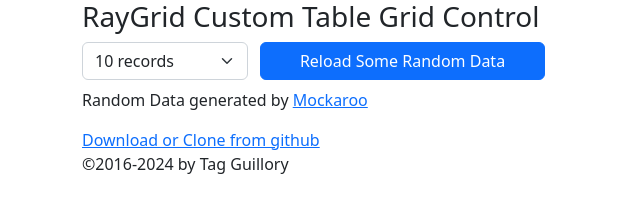
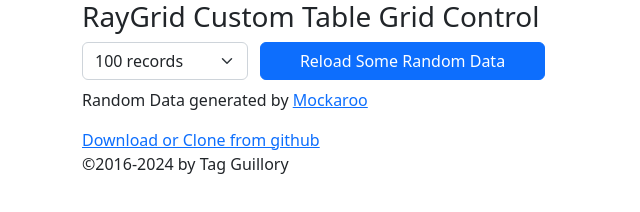
Before and after one commit to GrumpyCockatiel/raytools, a website: page demo/index.html in a window 1280 px wide. Shown: the full height of the page, 0-640 px from the left. Drawn offline with nearby package versions, Linux system fonts and the light colour scheme; no server answers.

Commit message:
add set selected to the dropdown menu

```diff
--- a/demo/index.html
+++ b/demo/index.html
@@ -48,7 +48,7 @@
 
         import * as ray from "../main.js";
 
-        const sizeData = [{ value: 10, display: '10 records' }, {value:50, display:'50 records'}, { value: 100, display: '100 records' }, { value: 500, display: '500 records' }, { value: 0, display: 'Empty' }];
+        const sizeData = [{ value: 10, display: '10 records' }, {value:50, display:'50 records'}, { value: 100, display: '100 records' }, { value: 333, display: '333 records' }, { value: 500, display: '500 records' }, { value: 0, display: 'Empty' }];
 
         const url = "https://my.api.mockaroo.com/employees?key=8578a260";
 
@@ -84,6 +84,7 @@
 
             sizeMenu = new ray.RayDropdown( document.getElementById("sizeMenu"), {keyField:'value', displayField: 'display' } );
             sizeMenu.data = sizeData;
+            sizeMenu.selectedValue = 100;
 
             getData();
         });
--- a/package.json
+++ b/package.json
@@ -1,6 +1,6 @@
 {
   "name": "@raydreams/jscontrols",
-  "version": "1.1.0",
+  "version": "1.1.1",
   "description": "Common.js + Bootstrap 5 UI controls library",
   "main": "main.js",
   "directories": {
```
Also changed, not shown: README.md, dist/raydropdown.js.
